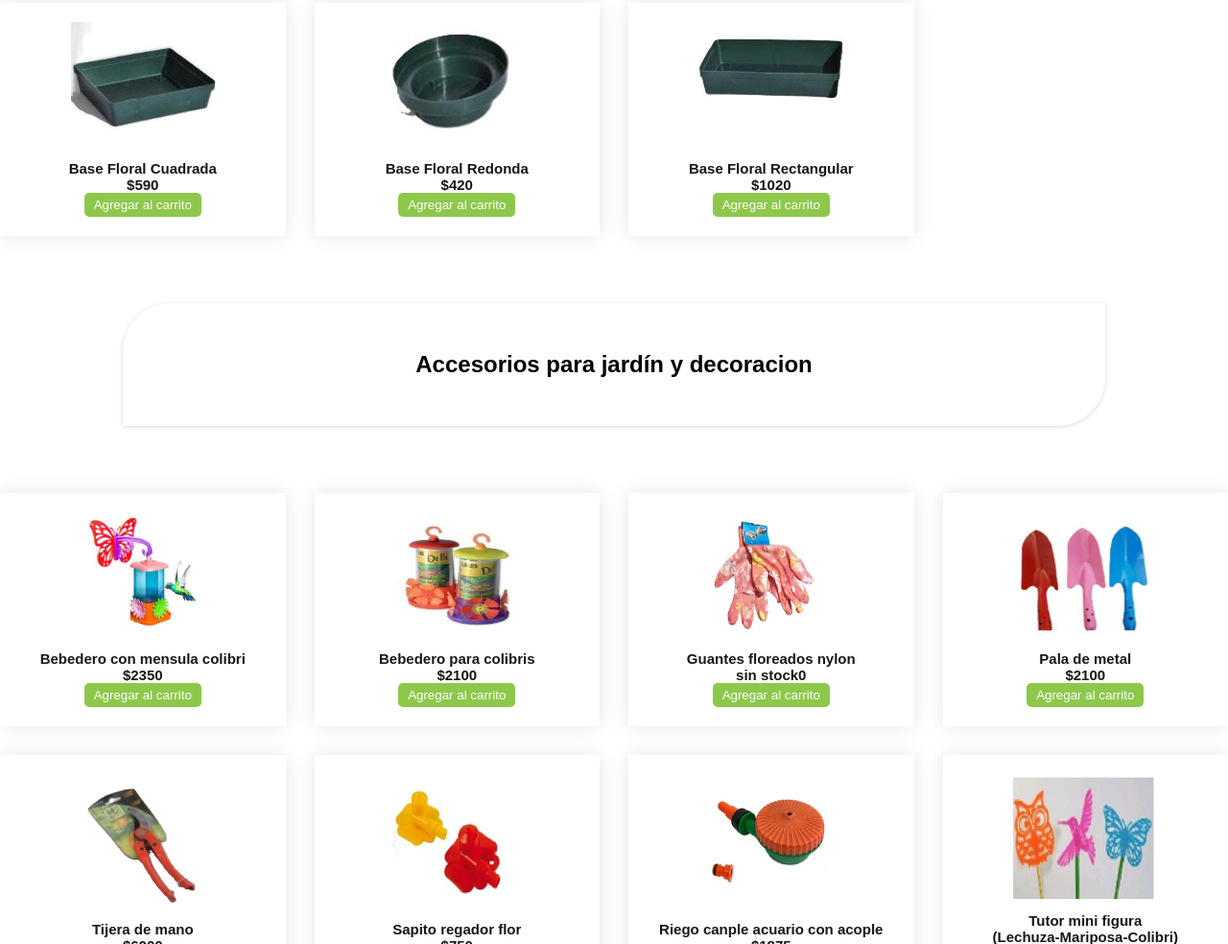
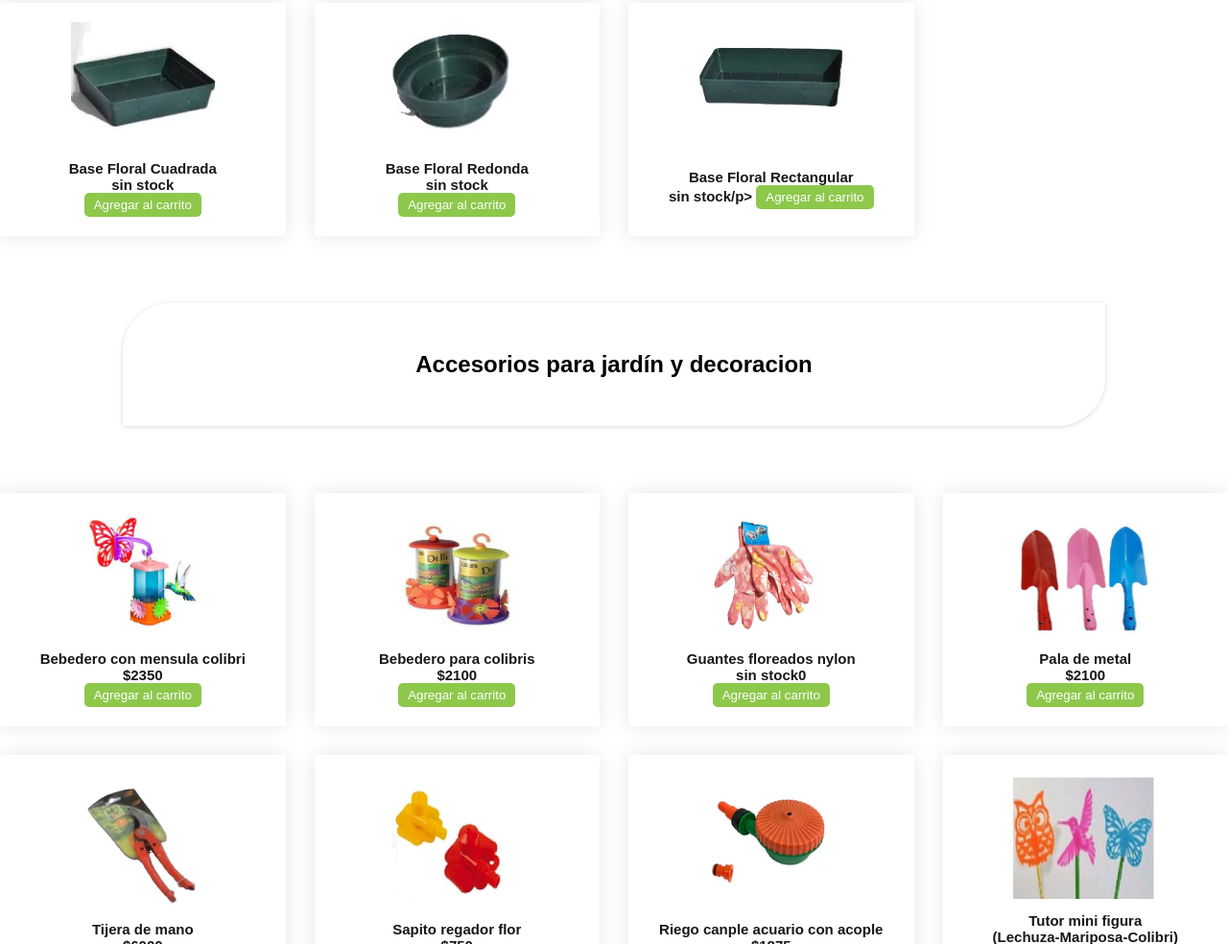
Before and after one commit to MAFE-SHOP/-PAGINA-OFICIAL, a plain HTML site: page index.html in a window 1280 px wide. Shown: the part 7018-8002 px from the top of the page at 96% size. Drawn offline with nearby package versions, Linux system fonts and the light colour scheme.

Commit message:
Update index.html

```diff
--- a/index.html
+++ b/index.html
@@ -2091,22 +2091,22 @@
                 <p>$2390</p>
                 <button class="add-to-cart">Agregar al carrito</button>
             </div>
-            <div class="product" data-id="253" data-name="Base Floral Cuadrada(1 unidad)" data-price="590">
+            <div class="product" data-id="253" data-name="Base Floral Cuadrada(1 unidad)" data-price="sin stock">
                 <img src="images/2maseta tipo cuadrada.jpg" alt="Base Floral Cuadrada">
                 <p>Base Floral Cuadrada</p>
-                <p>$590</p>
-                <button class="add-to-cart">Agregar al carrito</button>
-            </div>
-            <div class="product" data-id="254" data-name="Base Floral Redonda(1 unidad)" data-price="420">
+                <p>sin stock</p>
+                <button class="add-to-cart">Agregar al carrito</button>
+            </div>
+            <div class="product" data-id="254" data-name="Base Floral Redonda(1 unidad)" data-price="sin stock">
                 <img src="images/2maseta tipo redonda.jpg" alt="Base Floral Redonda">
                 <p>Base Floral Redonda</p>
-                <p>$420</p>
-                <button class="add-to-cart">Agregar al carrito</button>
-            </div>
-            <div class="product" data-id="255" data-name="Base Floral Rectangular(1 unidad)" data-price="1020">
+                <p>sin stock</p>
+                <button class="add-to-cart">Agregar al carrito</button>
+            </div>
+            <div class="product" data-id="255" data-name="Base Floral Rectangular(1 unidad)" data-price="sin stock">
                 <img src="images/2maseta tipo rectangular1.jpg" alt="Base Floral Rectangular">
                 <p>Base Floral Rectangular</p>
-                <p>$1020</p>
+                <p>sin stock/p>
                 <button class="add-to-cart">Agregar al carrito</button>
             </div>
 
```
